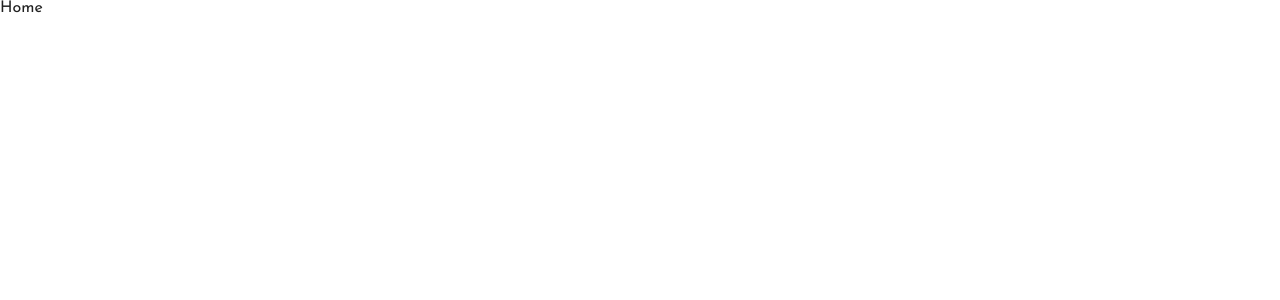
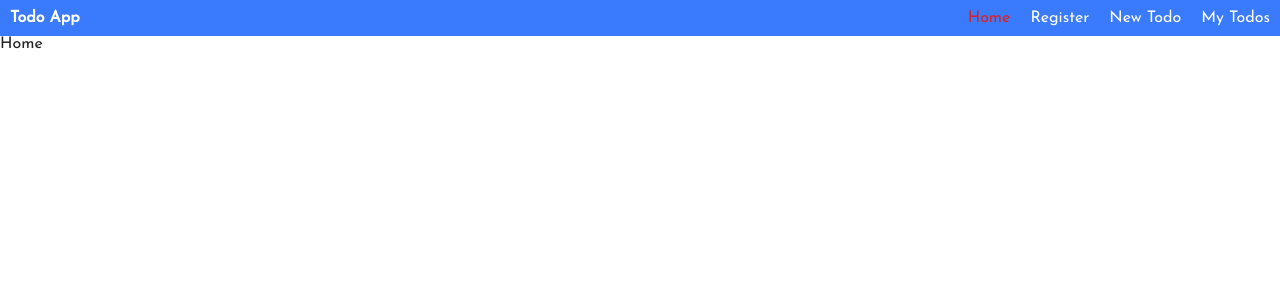
Before and after one commit to AlexOla-NG/MERN-TodoApp, a React (Vite) app: page / in a window 1280 px wide. Shown: the top 300 px of the page. Built offline with nearby package versions, Linux system fonts and the light colour scheme.

Commit message:
🔥feat: setup navbar component

```diff
--- a/src/App.tsx
+++ b/src/App.tsx
@@ -2,6 +2,7 @@ import { useEffect, useState } from "react";
 import { ToastContainer } from "react-toastify";
 
 import AnimatedRoutes from "./routes/AnimatedRoutes";
+import Navbar from "./components/navigation/Navbar";
 import {
 	Token,
 	getLoginToken,
@@ -33,6 +34,7 @@ function App() {
 
 	return (
 		<>
+			<Navbar />
 			<AnimatedRoutes handleTokenUpdate={handleTokenUpdate} />
 			<ToastContainer />
 		</>
--- /dev/null
+++ b/src/components/navigation/Navbar.tsx
@@ -0,0 +1,46 @@
+import React, { useState } from "react";
+import { NavLink } from "react-router-dom";
+
+const Navbar = () => {
+	const [isMobileMenuOpen, setIsMobileMenuOpen] = useState(false);
+
+	const toggleMobileMenu = (): void => {
+		setIsMobileMenuOpen(!isMobileMenuOpen);
+	};
+
+	return (
+		<nav className="navbar">
+			<div className="navbar-container">
+				<a href="/" className="logo">
+					Todo App
+				</a>
+
+				<div
+					className={`menu-icon ${isMobileMenuOpen ? "open" : ""}`}
+					onClick={toggleMobileMenu}
+				>
+					<span></span>
+					<span></span>
+					<span></span>
+				</div>
+
+				<ul className={`menu ${isMobileMenuOpen ? "open" : ""}`}>
+					<li className="menu-item">
+						<NavLink to="/">Home</NavLink>
+					</li>
+					<li className="menu-item">
+						<NavLink to="/auth">Register</NavLink>
+					</li>
+					<li className="menu-item">
+						<NavLink to="/new-todo">New Todo</NavLink>
+					</li>
+					<li className="menu-item">
+						<NavLink to="/user-todos">My Todos</NavLink>
+					</li>
+				</ul>
+			</div>
+		</nav>
+	);
+};
+
+export default Navbar;
--- a/src/css/main.css
+++ b/src/css/main.css
@@ -339,81 +339,99 @@ ul {
   border-radius: unset;
 }
 
-.nav {
-  height: 50px;
+.navbar {
+  background-color: hsl(220, 98%, 61%);
+  color: hsl(0, 0%, 100%);
+  padding: 10px;
+}
+.navbar .navbar-container {
+  display: flex;
+  align-items: center;
+  justify-content: space-between;
+}
+.navbar .navbar-container .logo {
+  font-weight: bold;
+  text-decoration: none;
+  color: hsl(0, 0%, 100%);
+}
+.navbar .navbar-container .menu {
+  display: flex;
+  list-style: none;
+  margin: 0;
+  padding: 0;
+}
+.navbar .navbar-container .menu .menu-item {
+  margin-left: 20px;
+}
+.navbar .navbar-container .menu .menu-item a {
+  text-decoration: none;
+  color: hsl(0, 0%, 100%);
+  transition: color 0.3s ease-in-out;
+}
+.navbar .navbar-container .menu .menu-item a:hover, .navbar .navbar-container .menu .menu-item a.active {
+  color: hsl(0, 75%, 50%);
+}
+.navbar .navbar-container .menu-icon {
+  display: none;
+  cursor: pointer;
+  flex-direction: column;
+  justify-content: space-between;
+  width: 30px;
+  height: 21px;
+}
+.navbar .navbar-container .menu-icon span {
+  background-color: hsl(0, 0%, 100%);
   width: 100%;
-  position: relative;
+  height: 3px;
+  transition: transform 0.3s ease-in-out, opacity 0.3s ease-in-out;
 }
-.nav .nav-header {
-  display: inline;
+.navbar .navbar-container .menu-icon span:first-child {
+  transform-origin: top left;
 }
-.nav .nav-header .nav-title {
-  display: inline-block;
-  font-size: 22px;
-  color: hsl(0, 0%, 100%);
-  padding: 10px 10px 10px 10px;
+.navbar .navbar-container .menu-icon span:last-child {
+  transform-origin: bottom left;
 }
-.nav .nav-btn {
-  display: none;
+@media (max-width: 767px) {
+  .navbar .navbar-container .menu {
+    display: none;
+    flex-direction: column;
+    padding: 10px;
+    background-color: hsl(234, 11%, 52%);
+    position: absolute;
+    top: 40px;
+    left: 0;
+    right: 0;
+  }
+  .navbar .navbar-container .menu.open {
+    display: flex;
+  }
+  .navbar .navbar-container .menu .menu-item {
+    margin-left: 0;
+    margin-bottom: 10px;
+  }
+  .navbar .navbar-container .menu .menu-item a {
+    color: hsl(0, 0%, 100%);
+    text-align: center;
+  }
+  .navbar .navbar-container .menu-icon {
+    display: flex;
+  }
 }
-.nav .nav-links {
-  display: inline;
-  float: right;
-  font-size: 18px;
-  text-transform: capitalize;
-  z-index: 1;
-}
-.nav .nav-links a {
-  display: inline-block;
-  padding: 13px 10px 13px 10px;
-  text-decoration: none;
-}
-.nav #nav-check {
-  display: none;
+@media (min-width: 768px) {
+  .navbar .navbar-container .menu {
+    display: flex;
+  }
+  .navbar .navbar-container .menu .menu-item {
+    margin-left: 20px;
+  }
+  .navbar .navbar-container .menu .menu-item a {
+    color: hsl(0, 0%, 100%);
+  }
+  .navbar .navbar-container .menu-icon {
+    display: none;
+  }
 }
 
-@media (max-width: 600px) {
-  .nav > .nav-btn {
-    display: inline-block;
-    position: absolute;
-    right: 0px;
-    top: 0px;
-  }
-  .nav > .nav-btn > label {
-    display: inline-block;
-    width: 50px;
-    height: 50px;
-    padding: 13px;
-  }
-  .nav > .nav-btn > label > span {
-    display: block;
-    width: 25px;
-    height: 10px;
-    border-top: 2px solid #eee;
-  }
-  .nav > .nav-links {
-    position: absolute;
-    display: block;
-    width: 100%;
-    background-color: #333;
-    height: 0px;
-    transition: all 0.3s ease-in;
-    overflow-y: hidden;
-    top: 50px;
-    left: 0px;
-  }
-  .nav > .nav-links > a {
-    display: block;
-    width: 100%;
-  }
-  .nav > #nav-check:not(:checked) ~ .nav-links {
-    height: 0px;
-  }
-  .nav > #nav-check:checked ~ .nav-links {
-    height: calc(100vh - 50px);
-    overflow-y: auto;
-  }
-}
 .home {
   background: #f7f7f7;
   display: grid;
--- a/src/scss/abstracts/_variables.scss
+++ b/src/scss/abstracts/_variables.scss
@@ -33,6 +33,8 @@ $mid-grey: hsl(0, 0%, 60%) !default;
 $dark-grey: hsl(0, 0%, 27%) !default;
 
 $primary-color: hsl(220, 98%, 61%);
+$secondary-color: hsl(0, 0%, 47%);
+$highlight-color: hsl(0, 75%, 50%);
 $very-dark-blue: hsl(235, 21%, 11%);
 $check-bg: linear-gradient hsl(192, 100%, 67%) to hsl(280, 87%, 65%);
 $light-grayish-blue: hsl(234, 39%, 85%);
--- a/src/scss/layout/_navbar.scss
+++ b/src/scss/layout/_navbar.scss
@@ -1,93 +1,120 @@
 @use "../abstracts" as *;
 
-.nav {
-	height: 50px;
-	width: 100%;
-	// background-color: $bg-color;
-	position: relative;
+.navbar {
+	background-color: $primary-color;
+	color: $white;
+	padding: 10px;
 
-	.nav-header {
-		display: inline;
+	.navbar-container {
+		display: flex;
+		align-items: center;
+		justify-content: space-between;
 
-		.nav-title {
-			display: inline-block;
-			font-size: 22px;
+		.logo {
+			font-weight: bold;
+			text-decoration: none;
 			color: $white;
-			padding: 10px 10px 10px 10px;
+		}
+
+		.menu {
+			display: flex;
+			list-style: none;
+			margin: 0;
+			padding: 0;
+
+			.menu-item {
+				margin-left: 20px;
+
+				a {
+					text-decoration: none;
+					color: $white;
+					transition: color 0.3s ease-in-out;
+
+					&:hover,
+					&.active {
+						color: $highlight-color;
+					}
+				}
+			}
+		}
+
+		.menu-icon {
+			display: none;
+			cursor: pointer;
+			flex-direction: column;
+			justify-content: space-between;
+			width: 30px;
+			height: 21px;
+
+			span {
+				background-color: $white;
+				width: 100%;
+				height: 3px;
+				transition: transform 0.3s ease-in-out, opacity 0.3s ease-in-out;
+
+				&:first-child {
+					transform-origin: top left;
+				}
+
+				&:last-child {
+					transform-origin: bottom left;
+				}
+			}
 		}
 	}
 
-	.nav-btn {
-		display: none;
-	}
+	// Mobile menu styles
+	@media (max-width: 767px) {
+		.navbar-container {
+			.menu {
+				display: none;
+				flex-direction: column;
+				padding: 10px;
+				background-color: $dark-grayish-blue;
+				position: absolute;
+				top: 40px;
+				left: 0;
+				right: 0;
 
-	.nav-links {
-		display: inline;
-		float: right;
-		font-size: 18px;
-		text-transform: capitalize;
-		z-index: 1;
+				&.open {
+					display: flex;
+				}
 
-		a {
-			display: inline-block;
-			padding: 13px 10px 13px 10px;
-			text-decoration: none;
-			// color: $secondary-color;
-		}
+				.menu-item {
+					margin-left: 0;
+					margin-bottom: 10px;
 
-		a:hover {
-			// background-color: $bg-transparent-color;
+					a {
+						color: $white;
+						text-align: center;
+					}
+				}
+			}
+
+			.menu-icon {
+				display: flex;
+			}
 		}
 	}
 
-	#nav-check {
-		display: none;
+	// Desktop menu styles
+	@media (min-width: 768px) {
+		.navbar-container {
+			.menu {
+				display: flex;
+
+				.menu-item {
+					margin-left: 20px;
+
+					a {
+						color: $white;
+					}
+				}
+			}
+
+			.menu-icon {
+				display: none;
+			}
+		}
 	}
 }
-
-@media (max-width: 600px) {
-	.nav > .nav-btn {
-		display: inline-block;
-		position: absolute;
-		right: 0px;
-		top: 0px;
-	}
-	.nav > .nav-btn > label {
-		display: inline-block;
-		width: 50px;
-		height: 50px;
-		padding: 13px;
-	}
-	.nav > .nav-btn > label:hover,
-	.nav #nav-check:checked ~ .nav-btn > label {
-		// background-color: $bg-transparent-color;
-	}
-	.nav > .nav-btn > label > span {
-		display: block;
-		width: 25px;
-		height: 10px;
-		border-top: 2px solid #eee;
-	}
-	.nav > .nav-links {
-		position: absolute;
-		display: block;
-		width: 100%;
-		background-color: #333;
-		height: 0px;
-		transition: all 0.3s ease-in;
-		overflow-y: hidden;
-		top: 50px;
-		left: 0px;
-	}
-	.nav > .nav-links > a {
-		display: block;
-		width: 100%;
-	}
-	.nav > #nav-check:not(:checked) ~ .nav-links {
-		height: 0px;
-	}
-	.nav > #nav-check:checked ~ .nav-links {
-		height: calc(100vh - 50px);
-		overflow-y: auto;
-	}
-}
```
Also changed, not shown: 1 other file (tests, documents, lock files or other folders).
